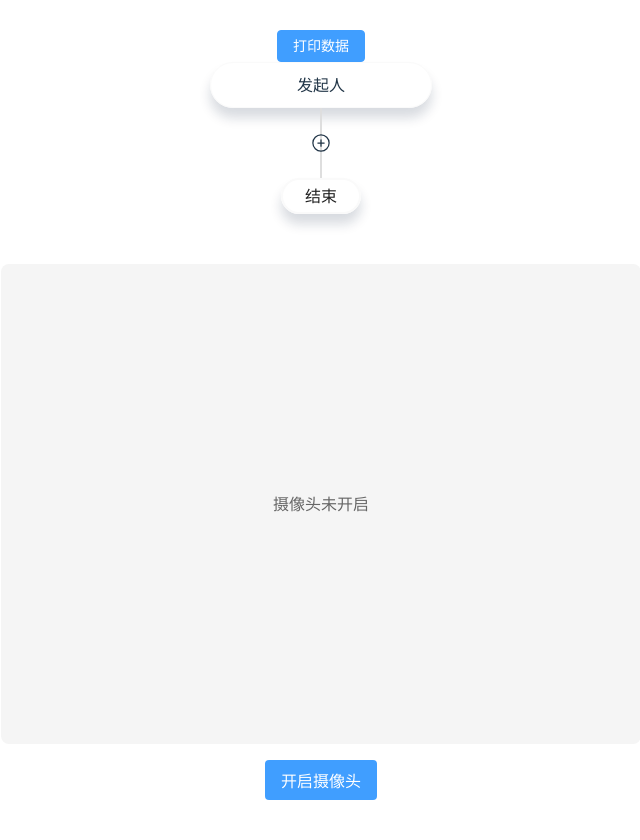
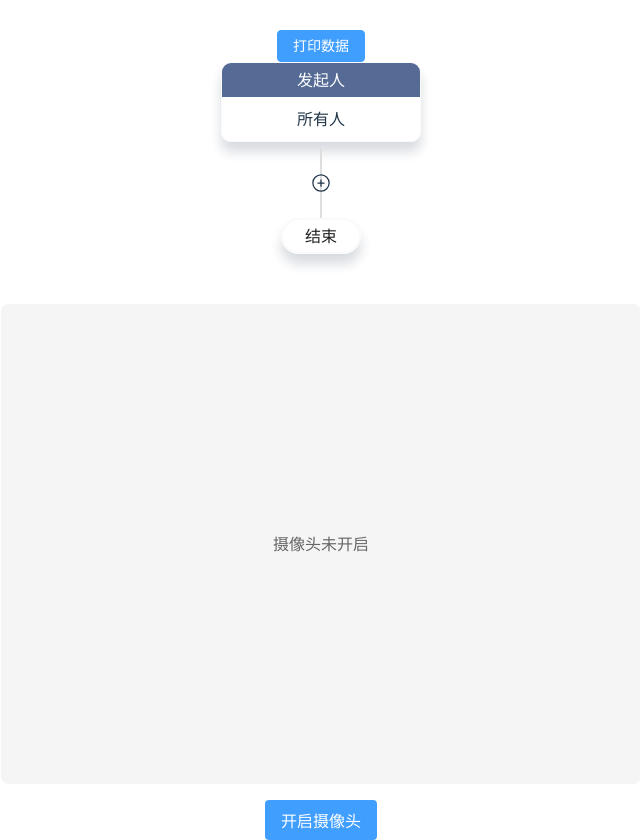
Before and after one commit to typhoonIscoming/vite-vue3-ts, a Vue app: page /index in a window 1280 px wide. Shown: the whole page, without its empty margins (319-959 px from the left). Before the commit the page ends 800 px from the top, so only its background shows below. Built offline with nearby package versions, Linux system fonts and the light colour scheme.

Commit message:
审核节点2

```diff
--- /dev/null
+++ b/src/components/SimpleProcessDesigner/Close.vue
@@ -0,0 +1,17 @@
+<template>
+	<span
+		class="close-btn absolute right-0 top-0 text-0 transform-translate-x-50% transform-translate-y--50%"
+		@click="handleClose"
+	>
+		<Icon icon="ep:circle-close-filled" color="#F56C6C" size="20" />
+	</span>
+
+</template>
+
+<script lang="tsx" setup>
+const emit = defineEmits(['close']);
+
+const handleClose = () => {
+	emit('close')
+}
+</script>
--- a/src/components/SimpleProcessDesigner/nodes/approve.vue
+++ b/src/components/SimpleProcessDesigner/nodes/approve.vue
@@ -1,6 +1,17 @@
 <template>
-	<div class="approve-node">
-		approve-node
+	<div class="node-wrapper approve-node-wrapper relative">
+		<div class="node-root approve-node w-200px relative">
+			<div class="node-container">
+				<div class="node-title-container p-5px text-wrap bg-#FE943E">
+					审批人
+				</div>
+				<div class="node-content p-10px break-all">
+					approve-node-{{ uuid }}
+				</div>
+			</div>
+			<Close @close="handleClose" />
+		</div>
+
 		<!-- 传递子节点给添加节点组件。会在子节点前面添加节点 -->
 		<NodeHandler
 			v-if="currentNode"
@@ -13,6 +24,8 @@
 import { SimpleFlowNode, NodeType } from '../config/consts';
 import { useWatchNode } from '../config/nodes';
 import NodeHandler from '../NodeHandler.vue';
+import { generateUUID } from '@/utils';
+import Close from '../Close.vue';
 // 审核节点
 defineOptions({ name: 'ApproveEventNode' });
 const props = defineProps({
@@ -26,6 +39,17 @@ const emits = defineEmits<{
 	'find:parentNode': [nodeList: SimpleFlowNode[], nodeType: NodeType]
 }>()
 const currentNode = useWatchNode(props);
+const uuid = ref();
+
+const handleClose = () => {
+	console.log('close')
+	emits('update:flowNode', currentNode.value.childNode)
+}
+
+onMounted(() => {
+	uuid.value = generateUUID()
+})
+
 </script>
 <style lang="scss" scoped>
 
--- a/src/components/SimpleProcessDesigner/nodes/startNode.vue
+++ b/src/components/SimpleProcessDesigner/nodes/startNode.vue
@@ -1,7 +1,10 @@
 <template>
 	<div class="node-wrapper">
-		<div class="start-node node-container p-10px inline-block node-shadow-box">
-			<div>{{ currentNode.name }}</div>
+		<div class="start-node node-container inline-block node-shadow-box">
+			<div class="node-title-container p-5px bg-#556B96">
+				{{ currentNode.name }}
+			</div>
+			<div class="node-content p-10px">所有人</div>
 		</div>
 		<NodeHandler
 			v-if="currentNode"
--- a/src/components/SimpleProcessDesigner/processNode.scss
+++ b/src/components/SimpleProcessDesigner/processNode.scss
@@ -4,16 +4,32 @@
 }
 .node-width {
 	width: 200px;
+	box-sizing: border-box;
+}
+.node-title-container{
+	color: #fff;
 }
 /* 开始节点 */
 .start-node {
-	border-radius: 30px;
+	border-radius: 10px;
+	overflow: hidden;
 }
 .node-wrapper{
 	cursor: pointer;
 	.node-container{
 		@extend .node-width;
+		@extend .start-node;
 		border: 1px solid #fafafa;
+	}
+	.close-btn{
+		display: none;
+	}
+	.node-root{
+		&:hover{
+			.close-btn{
+				display: initial;
+			}
+		}
 	}
 }
 // 结束节点包装
@@ -106,3 +122,13 @@
 		transform: translateX(-50%);
 	}
 }
+
+// 审批节点
+.approve-node-wrapper{
+	.approve-node{
+		@extend .node-width;
+		@extend .node-shadow-box;
+		border-radius: 10px;
+	}
+
+}
--- a/src/components/SimpleProcessDesigner/simpleProcessNode.vue
+++ b/src/components/SimpleProcessDesigner/simpleProcessNode.vue
@@ -9,6 +9,7 @@
 		<XHApproveNode
 			v-if="currentNode && currentNode.type === NodeType.USER_TASK_NODE"
 			:flow-node="currentNode"
+			@update:flow-node="handleModelValueUpdate"
 		/>
 		<!--结束节点-->
 		<XHEndNode
@@ -25,24 +26,34 @@
 </template>
 <script lang="tsx" setup>
 	import { SimpleFlowNode, NodeType } from './config/consts'
-import XHStartNode from './nodes/startNode.vue';
-import XHEndNode from './nodes/endNode.vue';
-import XHApproveNode from './nodes/approve.vue';
-import { useWatchNode } from './config/nodes';
+	import XHStartNode from './nodes/startNode.vue'
+	import XHEndNode from './nodes/endNode.vue'
+	import XHApproveNode from './nodes/approve.vue'
+	import { useWatchNode } from './config/nodes'
 
-defineOptions({ name: 'ProcessNodeTree' });
+	defineOptions({ name: 'ProcessNodeTree' })
 
 	const props = defineProps({
 		flowNode: {
 			type: Object as () => SimpleFlowNode,
 			default: null
-	},
+		}
 	})
 
-const currentNode = useWatchNode(props);
+	const currentNode = useWatchNode(props)
+	const emits = defineEmits<{
+		'update:flowNode': [node: SimpleFlowNode | undefined]
+		'find:recursiveFindParentNode': [
+			nodeList: SimpleFlowNode[],
+			curentNode: SimpleFlowNode,
+			nodeType: number
+		]
+	}>()
 
+	const handleModelValueUpdate = (updateValue: SimpleFlowNode) => {
+		emits('update:flowNode', updateValue)
+	}
 </script>
 <style lang="scss">
 	@import url('./processNode.scss');
-
 </style>
--- a/src/types/auto-components.d.ts
+++ b/src/types/auto-components.d.ts
@@ -9,6 +9,7 @@ declare module 'vue' {
   export interface GlobalComponents {
     Approve: typeof import('./../components/SimpleProcessDesigner/nodes/approve.vue')['default']
     Camera: typeof import('./../components/camera/src/camera.vue')['default']
+    Close: typeof import('./../components/SimpleProcessDesigner/Close.vue')['default']
     ConfigGlobal: typeof import('./../components/ConfigGlobal/src/ConfigGlobal.vue')['default']
     ElButton: typeof import('element-plus/es')['ElButton']
     ElIcon: typeof import('element-plus/es')['ElIcon']
```
Lines whose indentation alone changed are shown as unchanged.
